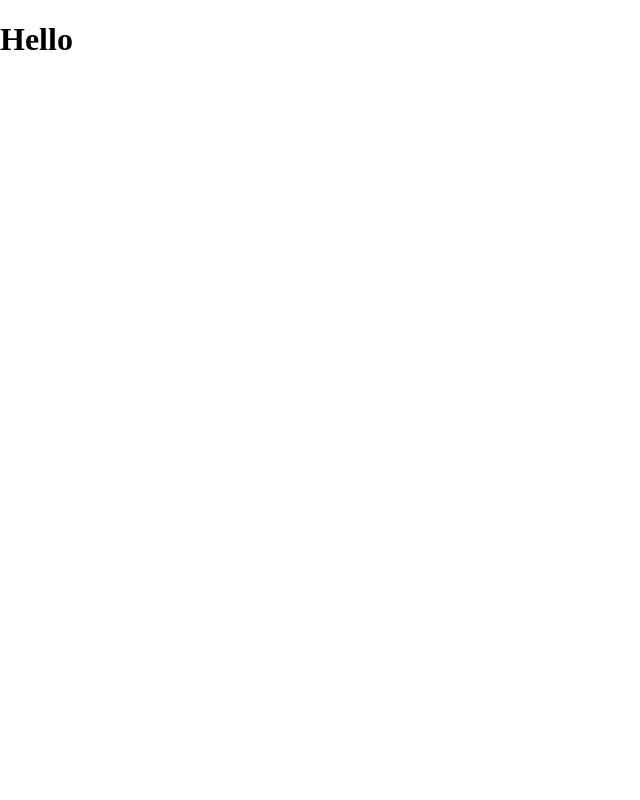
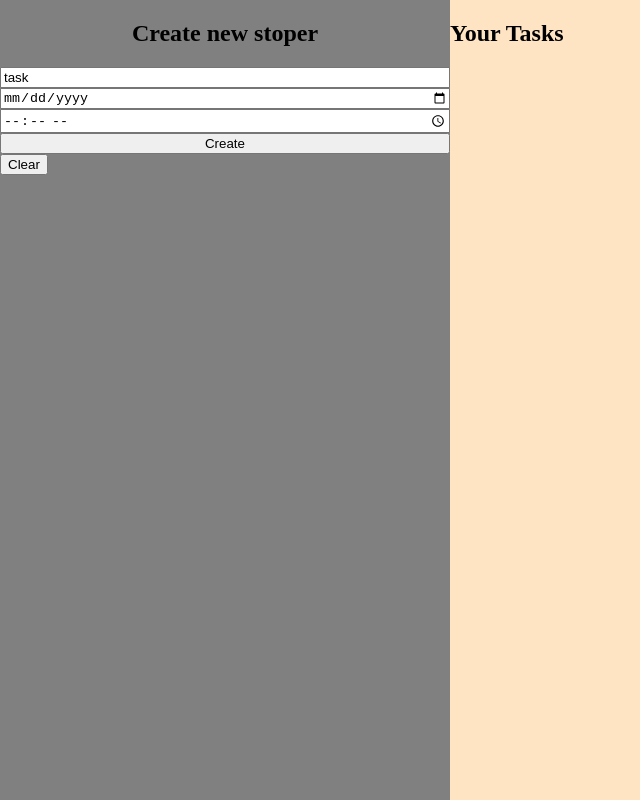
Before and after one commit to Hubix1410/Stopers, a React (Create React App) app: page / in a window 1280 px wide. Shown: the whole page, without its empty margins (0-640 px from the left). Built offline with nearby package versions, Linux system fonts and the light colour scheme.

Commit message:
first layout

```diff
--- a/src/App.js
+++ b/src/App.js
@@ -1,5 +1,15 @@
+import { FormSection } from "./FormSection/FormSection";
+import { StoperSection } from "./StoperSection/StoperSection";
+import React, { useState } from 'react';
+import "./app.scss";
 export function App() {
+
+    const [stoperArray, setStoperArray] = useState([]);
+
     return(
-        <h1>Hello</h1>
+        <main className="Main-Div">
+            <FormSection stoperArray={stoperArray} setStoperArray={setStoperArray}/>
+            <StoperSection stoperArray={stoperArray} setStoperArray={setStoperArray}/>
+        </main>
     )
 }
--- /dev/null
+++ b/src/FormSection/FormSection.js
@@ -0,0 +1,70 @@
+import { useState } from "react";
+import "./formSection.scss";
+
+export function FormSection({stoperArray, setStoperArray}) {
+
+    const [newName, setNewName] = useState("task")
+    const [newDate, setNewDate] = useState(undefined)
+    const [newTime, setNewTime] = useState(undefined)
+
+    function validateName(element) {
+        setNewName(element.target.value);
+        console.log(element.target.value);
+    }
+
+    function validateDate(element) {
+        setNewDate(element.target.value);
+        console.log(element.target.value);
+        console.log(typeof(element.target.value));
+    }
+
+    function validateTime(element) {
+        setNewTime(element.target.value);
+        console.log(element.target.value);
+        console.log(typeof(element.target.value));
+    }
+
+    function createNewStoper(){
+        event.prevent.default();
+    }
+
+
+
+    return (
+        <aside className="Form-Section">
+
+            <h1>Create new stoper</h1>
+
+            <form>
+
+                <input
+                    type="text"
+                    name="taskName"
+                    placeholder="task"
+                    onChange={validateName}
+                    value={newName}
+                />
+
+                <input
+                    type="date"
+                    name="date"
+                    onChange={validateDate}
+                    value={newDate}
+                />
+
+                <input
+                    type="time"
+                    name="time"
+                    onChange={validateTime}
+                    value={newTime}
+                />
+
+                <button onClick={createNewStoper}>
+                    Create
+                </button>
+
+            </form>
+            <button>Clear</button>
+        </aside>
+    )
+}
--- /dev/null
+++ b/src/FormSection/formSection.scss
@@ -0,0 +1,15 @@
+.Form-Section{
+    width:450px;
+    background-color: grey;
+    height:100vh;
+
+    > h1{
+        text-align: center;
+    }
+
+    > form{
+        display: flex;
+        flex-direction: column;
+    }
+
+}
--- /dev/null
+++ b/src/StoperSection/StoperSection.js
@@ -0,0 +1,9 @@
+import "./stoperSection.scss";
+
+export function StoperSection(){
+    return(
+        <section className="Stoper-Section">
+            <h1>Your Tasks</h1>
+        </section>
+    )
+}
--- /dev/null
+++ b/src/StoperSection/stoperSection.scss
@@ -0,0 +1,5 @@
+.Stoper-Section{
+    width: calc(100vw - 450px);
+    height:100vh;
+    background-color: bisque;
+}
--- /dev/null
+++ b/src/app.scss
@@ -0,0 +1,9 @@
+body{
+  margin: 0;
+  padding: 0;
+}
+
+.Main-Div{
+  display:flex;
+  flex-direction: row;
+}
--- a/src/index.js
+++ b/src/index.js
@@ -1,6 +1,5 @@
 import React from 'react';
 import ReactDOM from 'react-dom';
-import './index.scss';
 import {App} from "./App"
 
 ReactDOM.render(
--- a/src/index.scss
+++ /dev/null
@@ -1,4 +0,0 @@
-body{
-  margin: 0;
-  padding: 0;
-}
```
